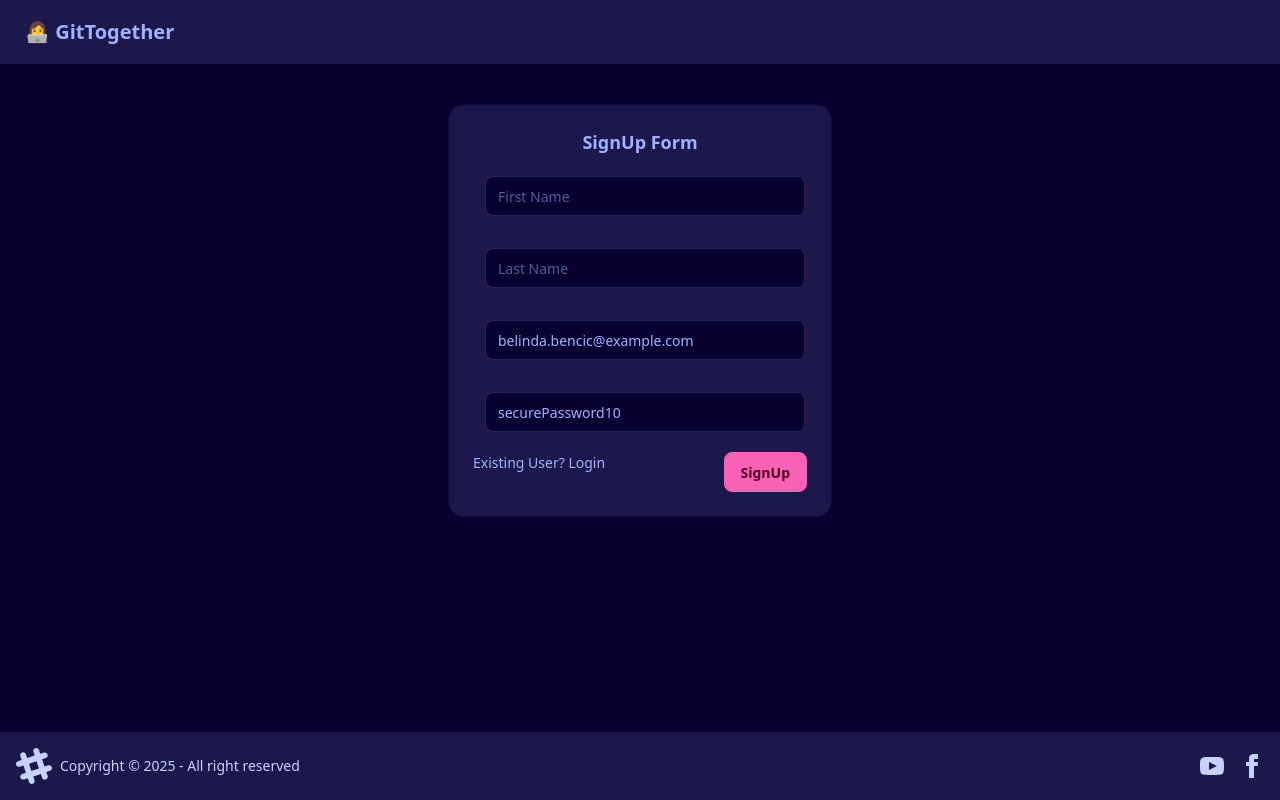
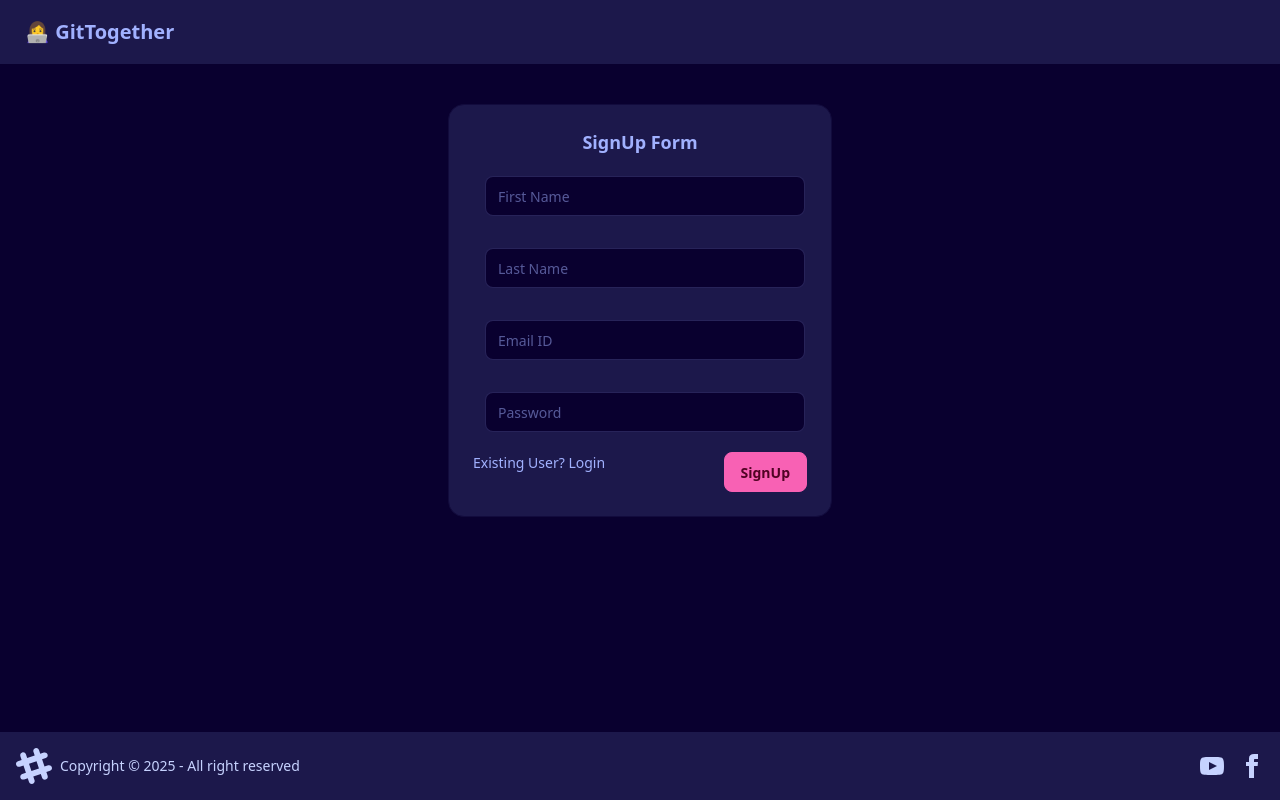
Before and after one commit to youngineer/gitTogether-ui, a React (Vite) app: page /login in a window 1280 px wide. Built offline with nearby package versions, Linux system fonts and the light colour scheme.

Commit message:
fix: default loading of existing user information in the login/signup form disabled

```diff
--- a/src/components/Login.jsx
+++ b/src/components/Login.jsx
@@ -7,8 +7,8 @@ import { BASE_URL } from '../utils/constants';
 
 
 const Login = () => {
-  const [emailId, setEmailId] = useState("belinda.bencic@example.com");
-  const [password, setPassword] = useState("securePassword10");
+  const [emailId, setEmailId] = useState("");
+  const [password, setPassword] = useState("");
   const [firstName, setFirstName] = useState("");
   const [lastName, setLastName] = useState("");
   const [isFormLogin, setIsFromLogin] = useState(false);
```
